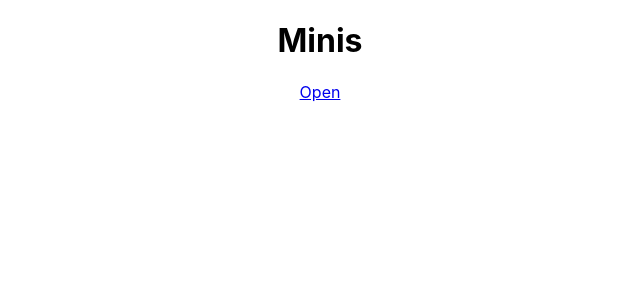
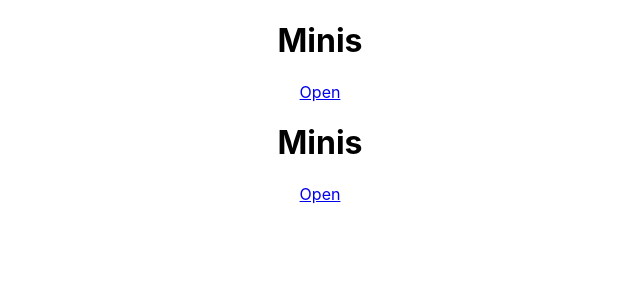
Before and after one commit to AmitThakur11/eklipse, a React (Create React App) app: page /minis in a window 1280 px wide. Shown: the top 300 px of the page, without its empty margins (320-960 px from the left). Built offline with nearby package versions, Linux system fonts and the light colour scheme.

Commit message:
minor fix

```diff
--- a/src/App.js
+++ b/src/App.js
@@ -12,6 +12,8 @@ function App() {
   return (
     <div className="App">
       <RouterProvider router={router} />
+      <h1>Minis</h1>
+      <a href="minis://abc?ab=100">Open</a>
     </div>
   );
 }
```
